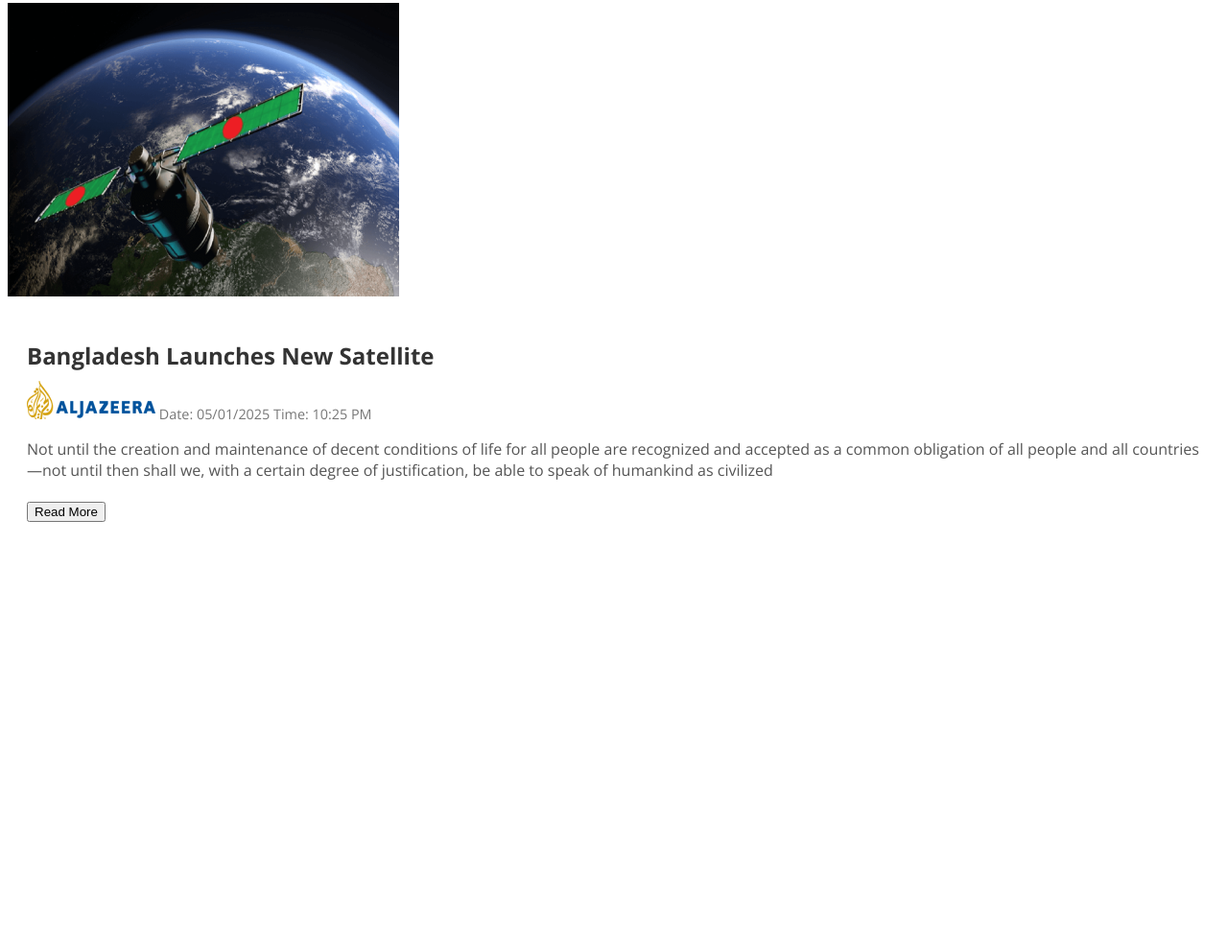
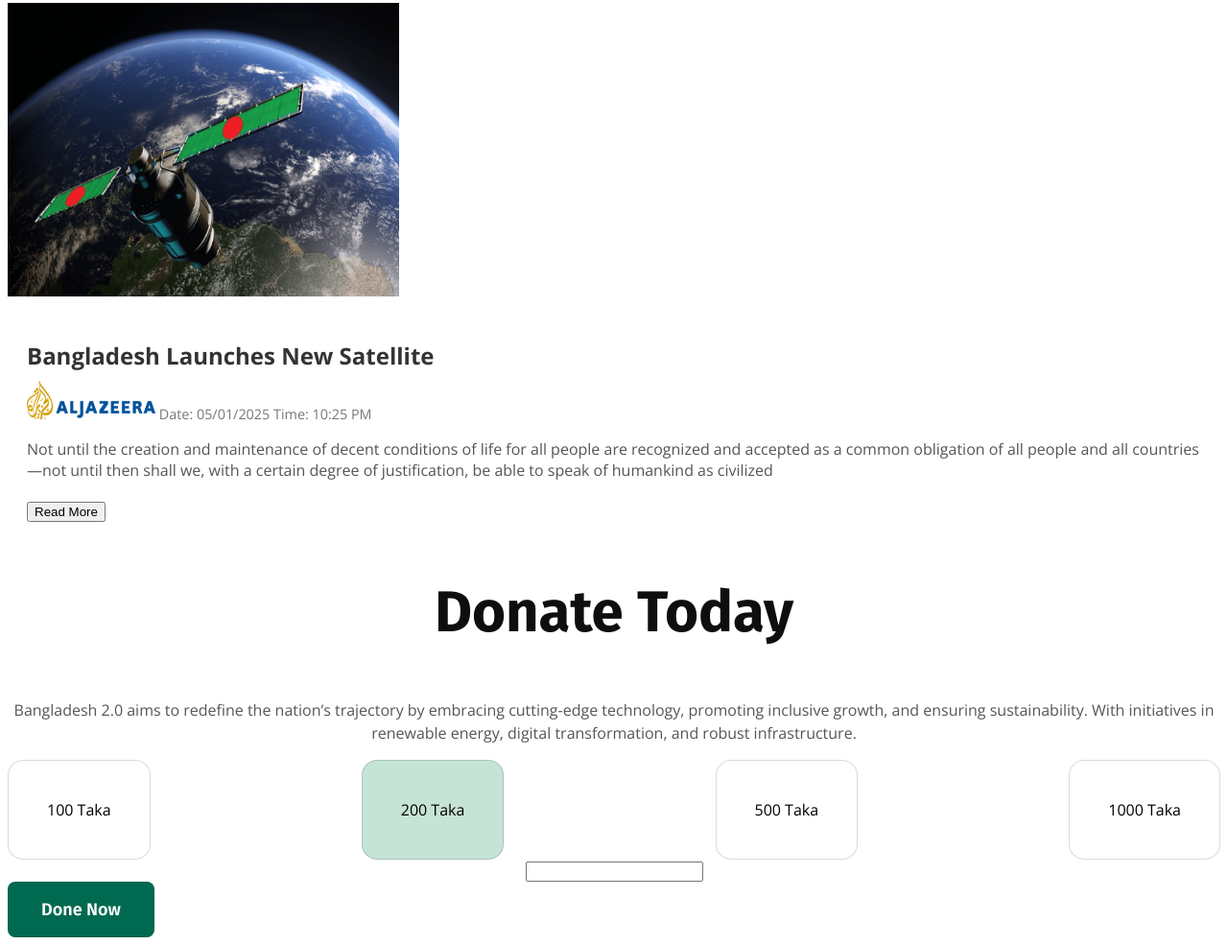
Before and after one commit to Mehedi-Hasan11/assignment-1, a plain HTML site: page index.html in a window 1280 px wide. Shown: the part 1900-2885 px from the top of the page at 96% size. Before the commit the page ends 2472 px from the top, so only its background shows below. Drawn offline with nearby package versions, Linux system fonts and the light colour scheme.

Commit message:
forth commit

```diff
--- a/index.html
+++ b/index.html
@@ -10,6 +10,8 @@
     <link rel="stylesheet" href="style/style.css">
 </head>
 <body class="open-sans-normal">
+
+    <!-- Main Part -->
     <header>
         <nav>
             <div class="nav-bar">
@@ -58,7 +60,7 @@
     <!-- card section -->
 
         <section>
-            <!-- card-1 -->
+            <!-- card -->
             <div>
                 <div>
                     <h1>Recent News</h1>
@@ -94,6 +96,33 @@
             </div>
         </section>
 
+    <!-- donate for bangladesh -->
+
+    <section>
+        <div class="donate-box">
+            <div class="donate-title">
+                <h1>Donate Today</h1>
+            </div>
+            <div class="donate-des">
+                <p>Bangladesh 2.0 aims to redefine the nation’s trajectory by embracing cutting-edge technology, promoting inclusive growth, and ensuring sustainability. With initiatives in renewable energy, digital transformation, and robust infrastructure.</p>
+            </div>
+            <div class="taka">
+                <div class="tk1">100 Taka</div>
+                <div class="tk-colour">200 Taka</div>
+                <div class="tk3">500 Taka</div>
+                <div class="tk4">1000 Taka</div>
+            </div>
+            <div>
+
+                <input class="enter" type="number" name="" id="">
+            </div>
+            <button class="d-btn">Done Now</button>
+        </div>
+    </section>
+
+    <!-- challenging part -->
+
+
 
 
     </main>
--- a/style/style.css
+++ b/style/style.css
@@ -237,3 +237,127 @@
     cursor: pointer;
     transition: background-color 0.3s ease;
   }
+
+
+
+  /* donate for bangladesh */
+  .donate-box{
+    background-color: ;
+    text-align: center;
+    align-items: center;
+  }
+  .donate-title{
+    display: flex;
+    flex-direction: row;
+    justify-content: center;
+    align-items: center;
+    color: rgb(14, 14, 14);
+    font-family: Fira Sans;
+    font-size: 40px;
+    font-weight: 700;
+    line-height: 48px;
+    letter-spacing: 0%;
+    text-align: center;
+  }
+  .donate-des{
+    display: flex;
+    flex-direction: row;
+    justify-content: center;
+    align-items: center;
+    gap: 24;
+    margin: 0px, 24px;
+    font-size: 16px;
+    color: rgba(14, 14, 14, 0.7);
+    line-height: 24px;
+}
+.taka{
+    display: flex;
+    justify-content: space-between;
+
+}
+.tk1{
+    display: flex;
+    flex-direction: column;
+    justify-content: space-around;
+    align-items: center;
+    gap: 24;
+    padding: 40px;
+    margin: 0px, 24px;
+    box-sizing: border-box;
+    border: 1px solid rgba(14, 14, 14, 0.15);
+    border-radius: 16px;
+    background: rgb(255, 255, 255);
+}
+
+.tk3{
+    display: flex;
+    flex-direction: column;
+    justify-content: space-around;
+    align-items: center;
+    gap: 24;
+    padding: 40px;
+    margin: 0px, 24px;
+    box-sizing: border-box;
+    border: 1px solid rgba(14, 14, 14, 0.15);
+    border-radius: 16px;
+    background: rgb(255, 255, 255);
+}
+
+.tk4{
+    display: flex;
+    flex-direction: column;
+    justify-content: space-around;
+    align-items: center;
+    gap: 24;
+    padding: 40px;
+    margin: 0px, 24px;
+    box-sizing: border-box;
+    border: 1px solid rgba(14, 14, 14, 0.15);
+    border-radius: 16px;
+    background: rgb(255, 255, 255);
+}
+
+.tk1:hover{
+    background-color: rgb(198, 228, 214);
+}
+.tk3:hover{
+    background-color: rgb(198, 228, 214);
+}
+.tk4:hover{
+    background-color: rgb(198, 228, 214);
+}
+.tk-colour{
+    display: flex;
+    flex-direction: column;
+    justify-content: space-around;
+    align-items: center;
+    gap: 24;
+    padding: 40px;
+    margin: 0px, 24px;
+    box-sizing: border-box;
+    border: 1px solid rgba(14, 14, 14, 0.15);
+    border-radius: 16px;
+    background: rgb(198, 228, 214);
+}
+
+
+.d-btn{
+    display: flex;
+    flex-direction: row;
+    justify-content: center;
+    align-items: center;
+    gap: 48;
+    padding: 17px 34px 17px 34px;
+    margin: 32px, 0px;
+    box-sizing: border-box;
+    border: 1px solid rgba(14, 14, 14, 0.1);
+    border-radius: 8px;
+    background: rgb(0, 106, 80);
+    color: rgb(255, 255, 255);
+    font-family: Fira Sans;
+    font-size: 18px;
+    font-weight: 600;
+    line-height: 22px;
+    letter-spacing: 0%;
+
+}
```
